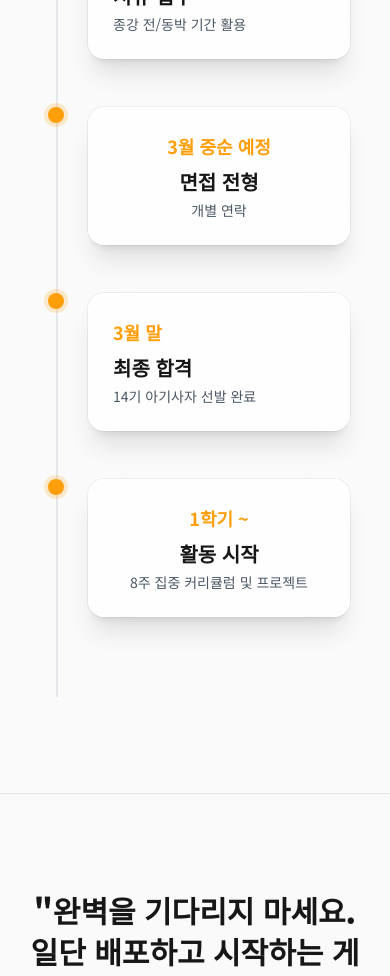
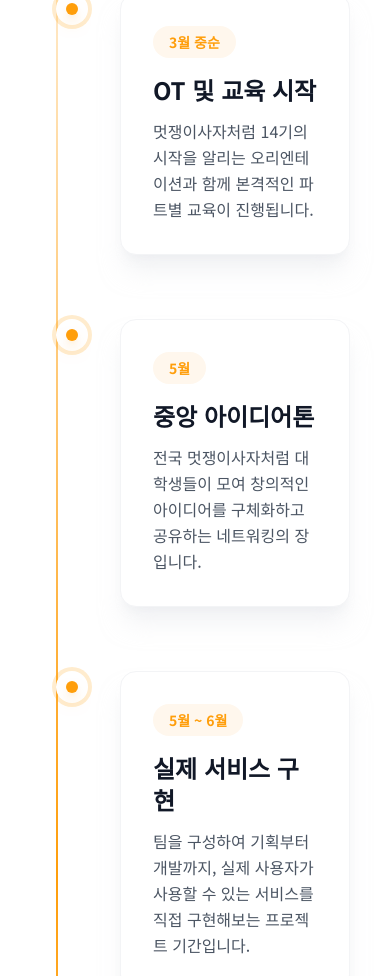
Before and after one commit to likelion-cnu-14th/recruit, a Next.js app: page / in a window 390 px wide. Shown: the part 5400-6376 px from the top of the page. Built offline with nearby package versions, Linux system fonts and the light colour scheme.

Commit message:
feat: 로드맵 추가, 모집 일정 삭제

```diff
--- a/src/app/page.tsx
+++ b/src/app/page.tsx
@@ -2,7 +2,8 @@ import Hero from '@/components/Hero';
 import About from '@/components/About';
 import Tracks from '@/components/Tracks';
 import Benefits from '@/components/Benefits';
-import Schedule from '@/components/Schedule';
+
+import ActivityTimeline from '@/components/ActivityTimeline';
 import Footer from '@/components/Footer';
 import FadeIn from '@/components/FadeIn';
 import Navbar from '@/components/Navbar';
@@ -36,12 +37,14 @@ export default function Home() {
         </FadeIn>
       </div>
 
-      {/* Schedule Section */}
-      <div id="schedule" className="scroll-mt-20">
+      {/* Activity Timeline Section */}
+      <div id="activity" className="scroll-mt-20">
         <FadeIn>
-          <Schedule />
+          <ActivityTimeline />
         </FadeIn>
       </div>
+
+
 
       {/* Footer */}
       <FadeIn delay={0.2}>
--- /dev/null
+++ b/src/components/ActivityTimeline.tsx
@@ -0,0 +1,69 @@
+
+export default function ActivityTimeline() {
+  const activities = [
+    {
+      period: "3월 중순",
+      title: "OT 및 교육 시작",
+      description: "멋쟁이사자처럼 14기의 시작을 알리는 오리엔테이션과 함께 본격적인 파트별 교육이 진행됩니다."
+    },
+    {
+      period: "5월",
+      title: "중앙 아이디어톤",
+      description: "전국 멋쟁이사자처럼 대학생들이 모여 창의적인 아이디어를 구체화하고 공유하는 네트워킹의 장입니다."
+    },
+    {
+      period: "5월 ~ 6월",
+      title: "실제 서비스 구현",
+      description: "팀을 구성하여 기획부터 개발까지, 실제 사용자가 사용할 수 있는 서비스를 직접 구현해보는 프로젝트 기간입니다."
+    },
+    {
+      period: "7월 ~ 8월",
+      title: "중앙 해커톤",
+      description: "멋쟁이사자처럼의 꽃, 전국 해커톤! 밤샘 개발을 통해 우리의 아이디어를 실제 프로덕트로 완성합니다."
+    },
+    {
+      period: "2학기 ~",
+      title: "프로젝트 고도화",
+      description: "해커톤 이후에도 지속적으로 서비스를 개선하고 고도화하며, 실제 배포 및 운영 경험을 쌓습니다."
+    }
+  ];
+
+  return (
+    <section className="bg-white px-6 py-24 text-center">
+      <h2 className="mb-4 text-4xl font-extrabold tracking-tight text-gradient">14기 활동 로드맵</h2>
+      <p className="mb-16 text-lg text-gray-500">1년 동안 진행될 멋쟁이사자처럼의 주요 활동을 소개합니다.</p>
+
+      <div className="relative mx-auto max-w-4xl px-4 py-8">
+        {/* Vertical Line */}
+        <div className="absolute left-8 top-0 h-full w-0.5 bg-gradient-to-b from-primary/20 via-primary to-primary/20 md:left-1/2 md:-translate-x-1/2"></div>
+
+        {activities.map((item, index) => (
+          <div key={index} className={`relative mb-16 flex flex-col md:flex-row md:items-center ${index % 2 === 0 ? 'md:flex-row-reverse' : ''}`}>
+
+            {/* Timeline Dot */}
+            <div className="absolute left-8 top-0 z-10 flex h-8 w-8 -translate-x-1/2 items-center justify-center rounded-full bg-white ring-4 ring-primary/20 md:left-1/2">
+               <div className="h-3 w-3 rounded-full bg-primary shadow-lg shadow-primary/50"></div>
+            </div>
+
+            {/* Card */}
+            <div className={`w-full pl-20 md:w-1/2 md:px-12 ${index % 2 === 0 ? 'text-left' : 'md:text-right text-left'}`}>
+              <div className="group relative overflow-hidden rounded-2xl bg-white p-8 shadow-xl shadow-gray-200/50 transition-all hover:-translate-y-1 hover:shadow-2xl hover:shadow-primary/10 border border-gray-100">
+
+
+                <span className="inline-block rounded-full bg-orange-50 px-4 py-1.5 text-sm font-bold text-primary mb-4">
+                  {item.period}
+                </span>
+                <h3 className="mb-3 text-2xl font-bold text-gray-900 group-hover:text-primary transition-colors">
+                  {item.title}
+                </h3>
+                <p className="text-gray-600 leading-relaxed">
+                  {item.description}
+                </p>
+              </div>
+            </div>
+          </div>
+        ))}
+      </div>
+    </section>
+  );
+}
--- a/src/components/Navbar.tsx
+++ b/src/components/Navbar.tsx
@@ -11,7 +11,7 @@ const navItems = [
   { name: "소개", href: "#about" },
   { name: "트랙", href: "#tracks" },
   { name: "혜택", href: "#benefits" },
-  { name: "일정", href: "#schedule" },
+  { name: "활동", href: "#activity" },
 ];
 
 export default function Navbar() {
```
